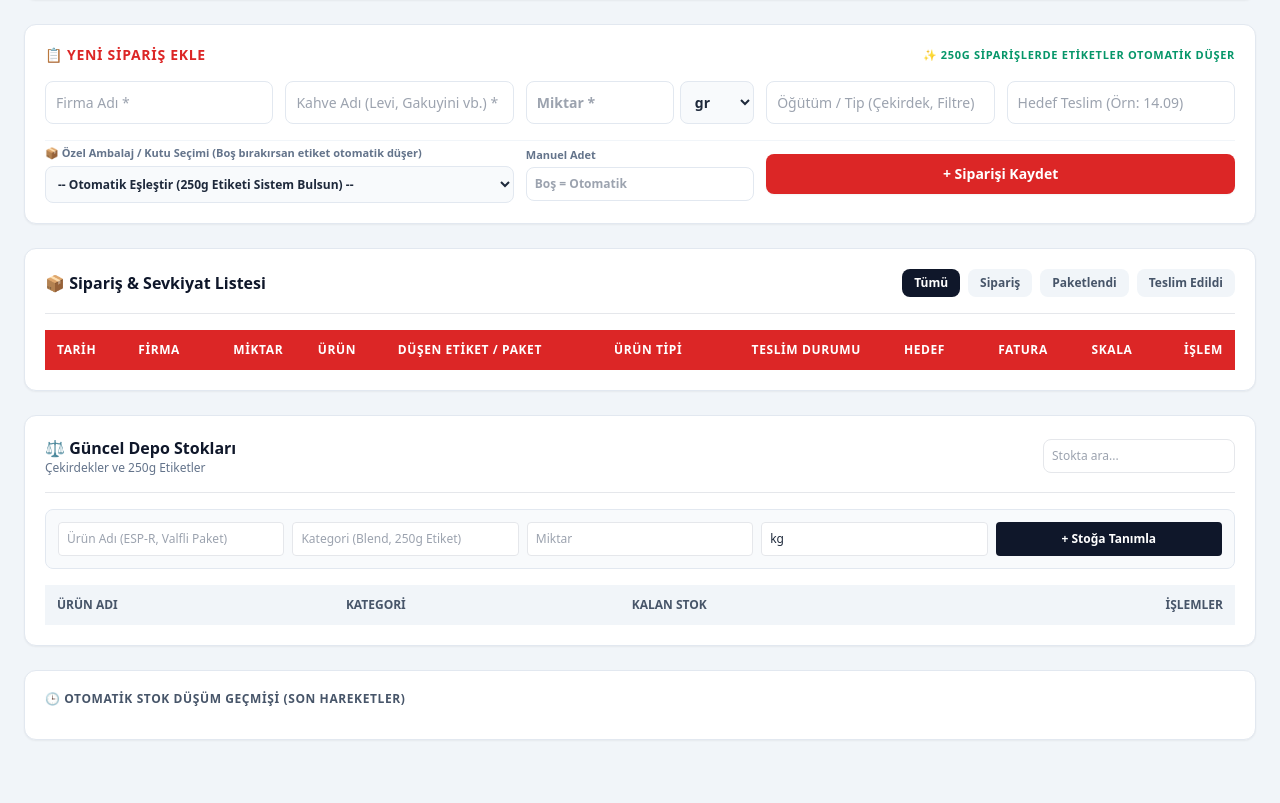
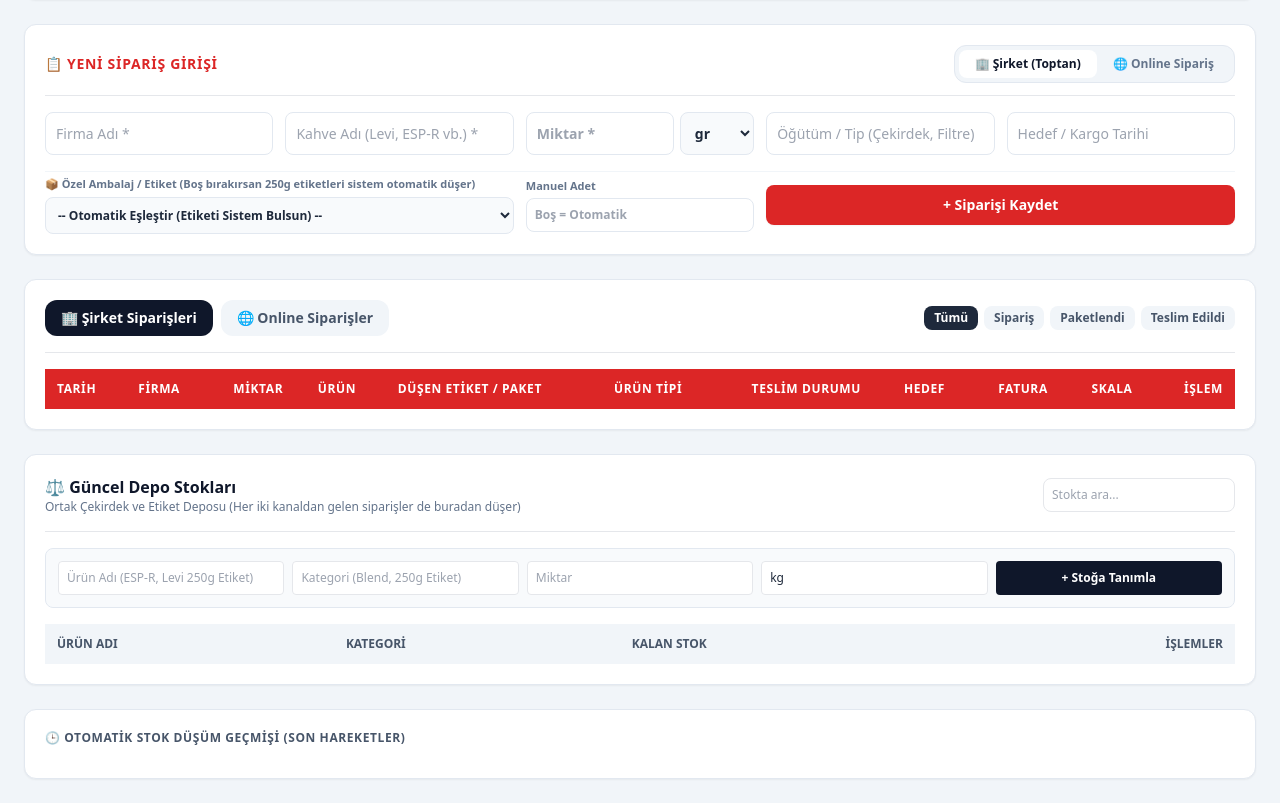
Before and after one commit to yasharinyo/benimsite, a plain HTML site: page index.html in a window 1280 px wide. Shown: the part 116-919 px from the top of the page. Before the commit the page ends 880 px from the top, so only its background shows below. Drawn offline with nearby package versions, Linux system fonts and the light colour scheme; no server answers.

Commit message:
Update index.html

```diff
--- a/index.html
+++ b/index.html
@@ -15,7 +15,7 @@
     <div class="flex flex-col sm:flex-row justify-between items-start sm:items-center bg-white p-5 rounded-xl border border-slate-200 shadow-sm gap-4">
       <div>
         <h1 class="text-2xl font-black tracking-tight text-slate-900">☕ LOT COFFEE ROASTERY</h1>
-        <p class="text-xs text-slate-500 font-medium mt-0.5">Sipariş, Sevkiyat & Çekirdek Stok Paneli</p>
+        <p class="text-xs text-slate-500 font-medium mt-0.5">Şirket, Online & Çekirdek Stok Takip Paneli</p>
       </div>
       <div class="flex items-center gap-3">
         <span id="kritikSayac" class="text-xs font-bold px-3 py-1.5 bg-red-100 text-red-700 rounded-lg hidden animate-pulse">
@@ -27,22 +27,33 @@
       </div>
     </div>
 
-    <!-- HIZLI SİPARİŞ & AMBALAJ GİRİŞ FORMU -->
+    <!-- SİPARİŞ GİRİŞ FORMU -->
     <div class="bg-white p-5 rounded-xl border border-slate-200 shadow-sm space-y-4">
-      <h2 class="text-sm font-bold text-red-600 uppercase tracking-wider flex items-center justify-between">
-        <span>📋 Yeni Sipariş Ekle</span>
-        <span class="text-[11px] font-normal text-emerald-600 font-semibold">✨ 250g siparişlerde etiketler otomatik düşer</span>
-      </h2>
+      <div class="flex flex-col sm:flex-row sm:items-center justify-between gap-3 border-b pb-3">
+        <h2 class="text-sm font-bold text-red-600 uppercase tracking-wider flex items-center gap-2">
+          <span>📋 Yeni Sipariş Girişi</span>
+        </h2>
 
-      <!-- 1. Satır: Müşteri & Kahve Bilgisi -->
+        <!-- ŞİRKET / ONLINE SEÇİCİ -->
+        <div class="inline-flex p-1 bg-slate-100 rounded-xl border border-slate-200">
+          <button id="formTurSirket" onclick="formTuruDegistir('sirket')" class="px-4 py-1.5 text-xs font-bold rounded-lg bg-white shadow-xs text-slate-900 transition">
+            🏢 Şirket (Toptan)
+          </button>
+          <button id="formTurOnline" onclick="formTuruDegistir('online')" class="px-4 py-1.5 text-xs font-bold rounded-lg text-slate-500 hover:text-slate-900 transition">
+            🌐 Online Sipariş
+          </button>
+        </div>
+      </div>
+
+      <!-- 1. Satır: Müşteri/Firma & Kahve Bilgisi -->
       <div class="grid grid-cols-1 sm:grid-cols-2 lg:grid-cols-5 gap-3">
         <input id="sipFirma" type="text" placeholder="Firma Adı *" class="border border-slate-200 p-2.5 rounded-lg text-sm font-medium focus:ring-2 focus:ring-red-500 outline-none">
 
         <!-- Kahve Seçimi -->
-        <input id="sipUrun" list="kahveListesi" placeholder="Kahve Adı (Levi, Gakuyini vb.) *" class="border border-slate-200 p-2.5 rounded-lg text-sm font-medium focus:ring-2 focus:ring-red-500 outline-none">
+        <input id="sipUrun" list="kahveListesi" placeholder="Kahve Adı (Levi, ESP-R vb.) *" class="border border-slate-200 p-2.5 rounded-lg text-sm font-medium focus:ring-2 focus:ring-red-500 outline-none">
         <datalist id="kahveListesi"></datalist>
 
-        <!-- Miktar ve Birim (kg / gr) -->
+        <!-- Miktar ve Birim (gr / kg) -->
         <div class="flex gap-1.5">
           <input id="sipMiktar" type="number" step="any" placeholder="Miktar *" class="w-2/3 border border-slate-200 p-2.5 rounded-lg text-sm font-bold focus:ring-2 focus:ring-red-500 outline-none">
           <select id="sipBirim" class="w-1/3 border border-slate-200 p-2.5 rounded-lg text-sm font-bold bg-slate-50 outline-none cursor-pointer">
@@ -52,15 +63,15 @@
         </div>
 
         <input id="sipTip" type="text" placeholder="Öğütüm / Tip (Çekirdek, Filtre)" class="border border-slate-200 p-2.5 rounded-lg text-sm focus:ring-2 focus:ring-red-500 outline-none">
-        <input id="sipHedefTarih" type="text" placeholder="Hedef Teslim (Örn: 14.09)" class="border border-slate-200 p-2.5 rounded-lg text-sm focus:ring-2 focus:ring-red-500 outline-none">
+        <input id="sipHedefTarih" type="text" placeholder="Hedef / Kargo Tarihi" class="border border-slate-200 p-2.5 rounded-lg text-sm focus:ring-2 focus:ring-red-500 outline-none">
       </div>
 
-      <!-- 2. Satır: Manuel Paket Seçimi (İsteğe Bağlı) -->
+      <!-- 2. Satır: Ambalaj / Etiket Seçimi -->
       <div class="grid grid-cols-1 sm:grid-cols-3 lg:grid-cols-5 gap-3 pt-1 border-t border-slate-100 items-center">
         <div class="sm:col-span-2">
-          <label class="block text-[11px] font-bold text-slate-500 mb-1">📦 Özel Ambalaj / Kutu Seçimi (Boş bırakırsan etiket otomatik düşer)</label>
+          <label class="block text-[11px] font-bold text-slate-500 mb-1">📦 Özel Ambalaj / Etiket (Boş bırakırsan 250g etiketleri sistem otomatik düşer)</label>
           <select id="sipPaketUrun" class="w-full border border-slate-200 p-2 rounded-lg text-xs font-semibold bg-slate-50 outline-none cursor-pointer">
-            <option value="">-- Otomatik Eşleştir (250g Etiketi Sistem Bulsun) --</option>
+            <option value="">-- Otomatik Eşleştir (Etiketi Sistem Bulsun) --</option>
           </select>
         </div>
         <div>
@@ -75,24 +86,36 @@
       </div>
     </div>
 
-    <!-- SİPARİŞ VE SEVKİYAT TABLOSU -->
+    <!-- SİPARİŞ VE SEVKİYAT LİSTESİ (ŞİRKET & ONLINE AYRI SEKMELER) -->
     <div class="bg-white rounded-xl border border-slate-200 shadow-sm overflow-hidden space-y-4 p-5">
+
+      <!-- Ana Sekme: Şirket vs Online -->
       <div class="flex flex-col sm:flex-row justify-between items-start sm:items-center gap-3 border-b pb-4">
-        <h2 class="text-base font-bold text-slate-900">📦 Sipariş & Sevkiyat Listesi</h2>
-        <div class="flex gap-2">
-          <button onclick="tabSec('hepsi')" id="tabHepsi" class="px-3 py-1.5 text-xs font-bold rounded-lg bg-slate-900 text-white">Tümü</button>
-          <button onclick="tabSec('Sipariş')" id="tabSiparis" class="px-3 py-1.5 text-xs font-bold rounded-lg bg-slate-100 text-slate-600 hover:bg-slate-200">Sipariş</button>
-          <button onclick="tabSec('Paketlendi')" id="tabPaket" class="px-3 py-1.5 text-xs font-bold rounded-lg bg-slate-100 text-slate-600 hover:bg-slate-200">Paketlendi</button>
-          <button onclick="tabSec('Teslim edildi')" id="tabTeslim" class="px-3 py-1.5 text-xs font-bold rounded-lg bg-slate-100 text-slate-600 hover:bg-slate-200">Teslim Edildi</button>
+        <div class="flex items-center gap-2">
+          <button onclick="listeTuruDegistir('sirket')" id="tabAnaSirket" class="px-4 py-2 text-sm font-extrabold rounded-xl bg-slate-900 text-white shadow-xs transition">
+            🏢 Şirket Siparişleri
+          </button>
+          <button onclick="listeTuruDegistir('online')" id="tabAnaOnline" class="px-4 py-2 text-sm font-extrabold rounded-xl bg-slate-100 text-slate-600 hover:bg-slate-200 transition">
+            🌐 Online Siparişler
+          </button>
+        </div>
+
+        <!-- Durum Filtreleri -->
+        <div class="flex gap-1.5">
+          <button onclick="durumFiltreSec('hepsi')" id="filtreHepsi" class="px-2.5 py-1 text-xs font-bold rounded-lg bg-slate-800 text-white">Tümü</button>
+          <button onclick="durumFiltreSec('Sipariş')" id="filtreSiparis" class="px-2.5 py-1 text-xs font-bold rounded-lg bg-slate-100 text-slate-600 hover:bg-slate-200">Sipariş</button>
+          <button onclick="durumFiltreSec('Paketlendi')" id="filtrePaket" class="px-2.5 py-1 text-xs font-bold rounded-lg bg-slate-100 text-slate-600 hover:bg-slate-200">Paketlendi</button>
+          <button onclick="durumFiltreSec('Teslim edildi')" id="filtreTeslim" class="px-2.5 py-1 text-xs font-bold rounded-lg bg-slate-100 text-slate-600 hover:bg-slate-200">Teslim Edildi</button>
         </div>
       </div>
 
+      <!-- Tablo Alanı -->
       <div class="overflow-x-auto">
         <table class="w-full text-left border-collapse">
           <thead>
             <tr class="bg-red-600 text-white text-xs uppercase font-bold tracking-wider">
               <th class="p-3">Tarih</th>
-              <th class="p-3">Firma</th>
+              <th id="kolonBaslikFirma" class="p-3">Firma</th>
               <th class="p-3 text-center">Miktar</th>
               <th class="p-3">Ürün</th>
               <th class="p-3">Düşen Etiket / Paket</th>
@@ -116,7 +139,7 @@
       <div class="flex flex-col sm:flex-row justify-between items-start sm:items-center gap-3 border-b pb-4">
         <div>
           <h2 class="text-base font-bold text-slate-900">⚖️ Güncel Depo Stokları</h2>
-          <p class="text-xs text-slate-500">Çekirdekler ve 250g Etiketler</p>
+          <p class="text-xs text-slate-500">Ortak Çekirdek ve Etiket Deposu (Her iki kanaldan gelen siparişler de buradan düşer)</p>
         </div>
         <div class="flex gap-2 w-full sm:w-auto">
           <input id="stokArama" oninput="stoklariGoster()" type="text" placeholder="Stokta ara..." class="border p-2 rounded-lg text-xs w-full sm:w-48 outline-none focus:ring-2 focus:ring-slate-400">
@@ -125,7 +148,7 @@
 
       <!-- Yeni Stok Kalemi Ekleme Formu -->
       <div class="grid grid-cols-2 md:grid-cols-5 gap-2 bg-slate-50 p-3 rounded-lg border border-slate-200">
-        <input id="stokAd" type="text" placeholder="Ürün Adı (ESP-R, Valfli Paket)" class="border p-2 rounded text-xs outline-none">
+        <input id="stokAd" type="text" placeholder="Ürün Adı (ESP-R, Levi 250g Etiket)" class="border p-2 rounded text-xs outline-none">
         <input id="stokKategori" type="text" placeholder="Kategori (Blend, 250g Etiket)" class="border p-2 rounded text-xs outline-none">
         <input id="stokMiktar" type="number" step="any" placeholder="Miktar" class="border p-2 rounded text-xs outline-none">
         <input id="stokBirim" type="text" placeholder="Birim (kg, adet)" value="kg" class="border p-2 rounded text-xs outline-none">
@@ -165,7 +188,7 @@
 
   </div>
 
-  <!-- MODAL DÜZENLEME -->
+  <!-- DÜZENLEME PENCERESİ (MODAL) -->
   <div id="duzenleModal" class="fixed inset-0 bg-slate-900/60 backdrop-blur-xs hidden flex items-center justify-center p-4 z-50">
     <div class="bg-white rounded-2xl max-w-md w-full p-6 shadow-2xl border border-slate-200 space-y-4">
       <div class="flex justify-between items-center border-b pb-3">
@@ -214,10 +237,62 @@
 
     let tumSiparisler = [];
     let tumStoklar = [];
-    let seciliTab = 'hepsi';
+    let seciliFormTuru = 'sirket'; // 'sirket' veya 'online'
+    let seciliListeTuru = 'sirket'; // 'sirket' veya 'online'
+    let seciliDurumFiltre = 'hepsi';
 
     async function verileriGetir() {
       await Promise.all([siparisleriYukle(), stoklariYukle(), loglariYukle()]);
+    }
+
+    // FORM TÜRÜNÜ DEĞİŞTİRME (ŞİRKET <-> ONLINE)
+    function formTuruDegistir(tur) {
+      seciliFormTuru = tur;
+      const btnSirket = document.getElementById('formTurSirket');
+      const btnOnline = document.getElementById('formTurOnline');
+      const inputFirma = document.getElementById('sipFirma');
+
+      if (tur === 'sirket') {
+        btnSirket.className = "px-4 py-1.5 text-xs font-bold rounded-lg bg-white shadow-xs text-slate-900 transition";
+        btnOnline.className = "px-4 py-1.5 text-xs font-bold rounded-lg text-slate-500 hover:text-slate-900 transition";
+        inputFirma.placeholder = "Firma Adı (Örn: Lot Kafe, Macro vb.) *";
+      } else {
+        btnOnline.className = "px-4 py-1.5 text-xs font-bold rounded-lg bg-white shadow-xs text-slate-900 transition";
+        btnSirket.className = "px-4 py-1.5 text-xs font-bold rounded-lg text-slate-500 hover:text-slate-900 transition";
+        inputFirma.placeholder = "Müşteri İsim Soyisim (Örn: Caner Yılmaz) *";
+      }
+    }
+
+    // LİSTE TÜRÜNÜ DEĞİŞTİRME (ŞİRKET TABLOSU <-> ONLINE TABLOSU)
+    function listeTuruDegistir(tur) {
+      seciliListeTuru = tur;
+      const btnSirket = document.getElementById('tabAnaSirket');
+      const btnOnline = document.getElementById('tabAnaOnline');
+      const kolonBaslik = document.getElementById('kolonBaslikFirma');
+
+      if (tur === 'sirket') {
+        btnSirket.className = "px-4 py-2 text-sm font-extrabold rounded-xl bg-slate-900 text-white shadow-xs transition";
+        btnOnline.className = "px-4 py-2 text-sm font-extrabold rounded-xl bg-slate-100 text-slate-600 hover:bg-slate-200 transition";
+        kolonBaslik.innerText = "FİRMA";
+      } else {
+        btnOnline.className = "px-4 py-2 text-sm font-extrabold rounded-xl bg-slate-900 text-white shadow-xs transition";
+        btnSirket.className = "px-4 py-2 text-sm font-extrabold rounded-xl bg-slate-100 text-slate-600 hover:bg-slate-200 transition";
+        kolonBaslik.innerText = "MÜŞTERİ İSMİ";
+      }
+      siparisleriGoster();
+    }
+
+    function durumFiltreSec(filtre) {
+      seciliDurumFiltre = filtre;
+      ['hepsi', 'Sipariş', 'Paketlendi', 'Teslim edildi'].forEach(f => {
+        const btn = document.getElementById(f === 'hepsi' ? 'filtreHepsi' : f === 'Sipariş' ? 'filtreSiparis' : f === 'Paketlendi' ? 'filtrePaket' : 'filtreTeslim');
+        if (btn) {
+          btn.className = (seciliDurumFiltre === f)
+            ? "px-2.5 py-1 text-xs font-bold rounded-lg bg-slate-800 text-white"
+            : "px-2.5 py-1 text-xs font-bold rounded-lg bg-slate-100 text-slate-600 hover:bg-slate-200";
+        }
+      });
+      siparisleriGoster();
     }
 
     // --- SİPARİŞ İŞLEMLERİ ---
@@ -228,24 +303,17 @@
       siparisleriGoster();
     }
 
-    function tabSec(tab) {
-      seciliTab = tab;
-      ['hepsi', 'Sipariş', 'Paketlendi', 'Teslim edildi'].forEach(t => {
-        const btn = document.getElementById(t === 'hepsi' ? 'tabHepsi' : t === 'Sipariş' ? 'tabSiparis' : t === 'Paketlendi' ? 'tabPaket' : 'tabTeslim');
-        if (btn) {
-          btn.className = (seciliTab === t)
-            ? "px-3 py-1.5 text-xs font-bold rounded-lg bg-slate-900 text-white"
-            : "px-3 py-1.5 text-xs font-bold rounded-lg bg-slate-100 text-slate-600 hover:bg-slate-200";
-        }
-      });
-      siparisleriGoster();
-    }
-
     function siparisleriGoster() {
       const tablo = document.getElementById('siparisTablosu');
       tablo.innerHTML = '';
 
-      const filtrelenmis = tumSiparisler.filter(s => seciliTab === 'hepsi' || s.durum === seciliTab);
+      // Hem Tür (Şirket/Online) hem Durum (Tümü/Sipariş/Teslim) filtrelemesi:
+      const filtrelenmis = tumSiparisler.filter(s => {
+        const tur = s.siparis_turu || 'sirket';
+        const turUygun = (tur === seciliListeTuru);
+        const durumUygun = (seciliDurumFiltre === 'hepsi' || s.durum === seciliDurumFiltre);
+        return turUygun && durumUygun;
+      });
 
       filtrelenmis.forEach(s => {
         const isTeslim = s.durum === 'Teslim edildi';
@@ -255,7 +323,9 @@
         if (isPaket) durumRenk = "bg-blue-100 text-blue-800 border-blue-300";
         if (isTeslim) durumRenk = "bg-emerald-100 text-emerald-800 border-emerald-300";
 
-        const paketBilgisi = s.paket_urun ? `<span class="bg-indigo-50 text-indigo-700 px-2 py-0.5 rounded font-semibold border border-indigo-200">${s.paket_adet || 1}x ${s.paket_urun}</span>` : '<span class="text-slate-400 text-[11px]">Otomatik</span>';
+        const paketBilgisi = s.paket_urun
+          ? `<span class="bg-indigo-50 text-indigo-700 px-2 py-0.5 rounded font-semibold border border-indigo-200">${s.paket_adet || 1}x ${s.paket_urun}</span>`
+          : '<span class="text-slate-400 text-[11px]">Otomatik</span>';
 
         tablo.innerHTML += `
           <tr class="hover:bg-slate-50 transition border-b">
@@ -298,7 +368,7 @@
       const paket_adet = parseFloat(document.getElementById('sipPaketAdet').value) || 0;
 
       if (!firma || isNaN(miktar_kg) || !urun) {
-        return alert('Lütfen Firma, Kahve Adı ve Miktar alanlarını doldurun.');
+        return alert('Lütfen ' + (seciliFormTuru === 'sirket' ? 'Firma Adı' : 'Müşteri Adı') + ', Kahve ve Miktar alanlarını doldurun.');
       }
 
       const bugun = new Date().toLocaleDateString('tr-TR');
@@ -313,6 +383,7 @@
         hedef_teslim_tarihi,
         paket_urun: paket_urun || null,
         paket_adet: paket_adet > 0 ? paket_adet : null,
+        siparis_turu: seciliFormTuru,
         durum: 'Sipariş'
       }]);
 
@@ -325,17 +396,20 @@
         document.getElementById('sipHedefTarih').value = '';
         document.getElementById('sipPaketUrun').value = '';
         document.getElementById('sipPaketAdet').value = '';
+
+        // Eklenen siparişin tablosunu otomatik göster
+        listeTuruDegistir(seciliFormTuru);
         siparisleriYukle();
       }
     }
 
-    // HEM KAHVEYİ HEM 250G ETİKETİ OTOMATİK DÜŞÜREN AKILLI FONKSİYON
+    // HEM KAHVEYİ HEM ETİKETİ DÜŞÜREN ORTAK MOTOR
     async function durumDegistir(id, yeniDurum) {
       const sip = tumSiparisler.find(x => x.id === id);
       if (!sip) return;
 
       if (yeniDurum === 'Teslim edildi' && !sip.stok_dustu_mu) {
-        let bilgilendirme = `✅ "${sip.firma}" sevkiyatı tamamlandı!\n`;
+        let bilgilendirme = `✅ "${sip.firma}" teslimatı tamamlandı!\n`;
 
         // 1. KAHVE DÜŞÜMÜ
         const eslesenKahve = tumStoklar.find(s => s.urun_adi.toLowerCase().trim() === sip.urun.toLowerCase().trim());
@@ -355,18 +429,17 @@
 
           await db.from('stok_hareketleri').insert([{
             urun_adi: eslesenKahve.urun_adi,
-            islem: `Sevkiyat (${sip.firma})`,
+            islem: `Teslimat (${sip.firma})`,
             miktar: dusulecekKahveMiktar
           }]);
 
           bilgilendirme += `• Kahve: "${eslesenKahve.urun_adi}" stoğundan ${dusulecekKahveMiktar} ${eslesenKahve.birim || 'kg'} düşüldü.\n`;
         }
 
-        // 2. OTOMATİK 250G ETİKET VE PAKET TESPİTİ
+        // 2. 250G ETİKET OTOMATİK TESPİTİ VE DÜŞÜMÜ
         let hedefPaketAdi = sip.paket_urun;
         let hedefPaketAdet = sip.paket_adet || 0;
 
-        // Eğer kullanıcı manuel paket seçmediyse, sistem otomatik etiket eşleştirir:
         const toplamGram = (sip.birim === 'gr') ? sip.miktar_kg : (sip.miktar_kg * 1000);
         const is250gSiparisi = (sip.birim === 'gr') || sip.urun.toLowerCase().includes('250');
 
@@ -384,7 +457,6 @@
           }
         }
 
-        // Paketi/Etiketi Stoktan Düş
         if (hedefPaketAdi && hedefPaketAdet > 0) {
           const eslesenPaket = tumStoklar.find(s => s.urun_adi.toLowerCase().trim() === hedefPaketAdi.toLowerCase().trim());
           if (eslesenPaket) {
@@ -393,7 +465,7 @@
 
             await db.from('stok_hareketleri').insert([{
               urun_adi: eslesenPaket.urun_adi,
-              islem: `Otomatik Etiket Düşümü (${sip.firma})`,
+              islem: `Etiket Düşümü (${sip.firma})`,
               miktar: hedefPaketAdet
             }]);
 
@@ -401,7 +473,6 @@
           }
         }
 
-        // Siparişi tamamlandı olarak işaretle ve düşen paketi sipariş tablosuna da kaydet
         await db.from('siparisler').update({
           durum: yeniDurum,
           stok_dustu_mu: true,
@@ -440,15 +511,13 @@
       const paketSelect = document.getElementById('sipPaketUrun');
 
       kahveDataList.innerHTML = '';
-      paketSelect.innerHTML = '<option value="">-- Otomatik Eşleştir (250g Etiketi Sistem Bulsun) --</option>';
+      paketSelect.innerHTML = '<option value="">-- Otomatik Eşleştir (Etiketi Sistem Bulsun) --</option>';
 
       tumStoklar.forEach(s => {
-        // Çekirdek kahveleri öneriye ekle
         if (!s.urun_adi.toLowerCase().includes('etiket')) {
           kahveDataList.innerHTML += `<option value="${s.urun_adi}">`;
         }
 
-        // Sadece adetli ürünleri opsiyonel ambalaj listesine ekle
         const birim = (s.birim || '').toLowerCase().trim();
         if (birim === 'adet') {
           paketSelect.innerHTML += `<option value="${s.urun_adi}">${s.urun_adi} (Kalan: ${s.miktar} adet)</option>`;
```
